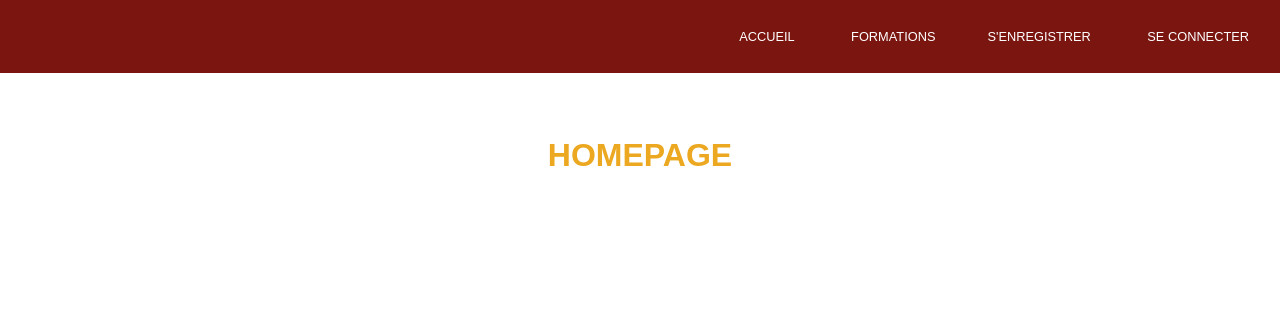
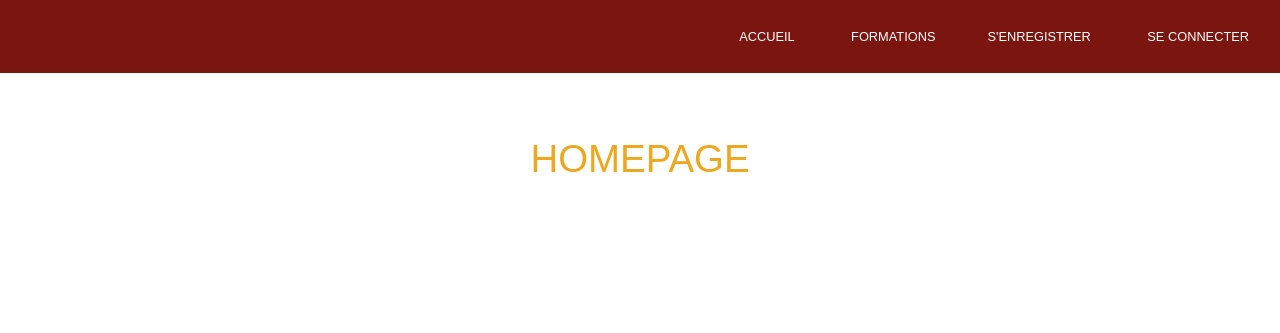
Before and after one commit to Zicka67/Symfony-session, a PHP site: template templates/home/index.html.twig in a window 1280 px wide. Shown: the top 333 px of the page. Run offline with PHP 8.4, Linux system fonts and the light colour scheme; the template is opened without the code that fills it, so the values that code supplies are empty; some libraries are stand-ins or nearby versions.

Commit message:
Petites modifs pour les titres + css

```diff
--- a/public/css/style.css
+++ b/public/css/style.css
@@ -42,6 +42,11 @@ table a:visited {
 color: var(--color-white);
 }
 
+span {
+  text-transform: uppercase;
+  font-size: 2vw;
+}
+
 /* ************ Colors **************** */
 
 :root {
@@ -61,6 +66,8 @@ color: var(--color-white);
     color: #eba820;
     margin: 5vw auto 5vw auto;
     text-align: center;
+    font-size: 3vw;
+    text-transform: uppercase;
 }
 
 .page-title h1 {
--- a/templates/base.html.twig
+++ b/templates/base.html.twig
@@ -24,7 +24,7 @@
                     {# Verifie si un user est actuellement connecté ( true false) #}
                     {% if app.user %}
                     {# ou {% if is_granted('ROLE_USER') %} #}
-                    <li><a href="{{ path('app_listStudients') }}">Stagiaires</a></li>
+                    <li><a href="{{ path('app_listStudients') }}">Etudiants</a></li>
                     <li><a href="{{ path('app_former') }}">Formateurs</a></li>
                     <li><a href="{{ path('app_logout') }}">Se déconnecter</a></li>
                     {% else %}
--- a/templates/formation/detailSession.html.twig
+++ b/templates/formation/detailSession.html.twig
@@ -1,8 +1,6 @@
 {% extends 'base.html.twig' %}
 
-{% block title %}
-  <h1>{{ session.titlesection }}</h1>
-{% endblock %}
+{% block title %}{{ session.titlesection }}{% endblock %}
 
 {% block body %}
 <div class="flexTab">
--- a/templates/formation/index.html.twig
+++ b/templates/formation/index.html.twig
@@ -1,6 +1,6 @@
 {% extends 'base.html.twig' %}
 
-{% block title %}<h1>Les formations</h1>{% endblock %}
+{% block title %} Les formations{% endblock %}
 
 {% block body %}
       <div class="basic-tab">
--- a/templates/formation/sessions.html.twig
+++ b/templates/formation/sessions.html.twig
@@ -1,6 +1,6 @@
 {% extends 'base.html.twig' %}
 
-{% block title %} <h1> Il y a {{ sessions|length }} Sessions</h1>{% endblock %}
+{% block title %} Il y a {{ sessions|length }} Sessions{% endblock %}
 
 {% block body %}
   <div class="basic-tab">
--- a/templates/former/index.html.twig
+++ b/templates/former/index.html.twig
@@ -1,6 +1,6 @@
 {% extends 'base.html.twig' %}
 
-{% block title %}<h1>Les formateurs</h1>{% endblock %}
+{% block title %}Les formateurs{% endblock %}
 
 {% block body %}
 
--- a/templates/home/index.html.twig
+++ b/templates/home/index.html.twig
@@ -1,7 +1,8 @@
 {% extends 'base.html.twig' %}
 
-{% block title %} <h1>HomePage</h1> {% endblock %}
+{% block title %} HomePage {% endblock %}
 
 {% block body %}
 
+
 {% endblock %}
--- a/templates/student/index.html.twig
+++ b/templates/student/index.html.twig
@@ -1,6 +1,6 @@
 {% extends 'base.html.twig' %}
 
-{% block title %}<h1>Les étudiants</h1>{% endblock %}
+{% block title %}Les étudiants{% endblock %}
 
 {% block body %}
 
```
